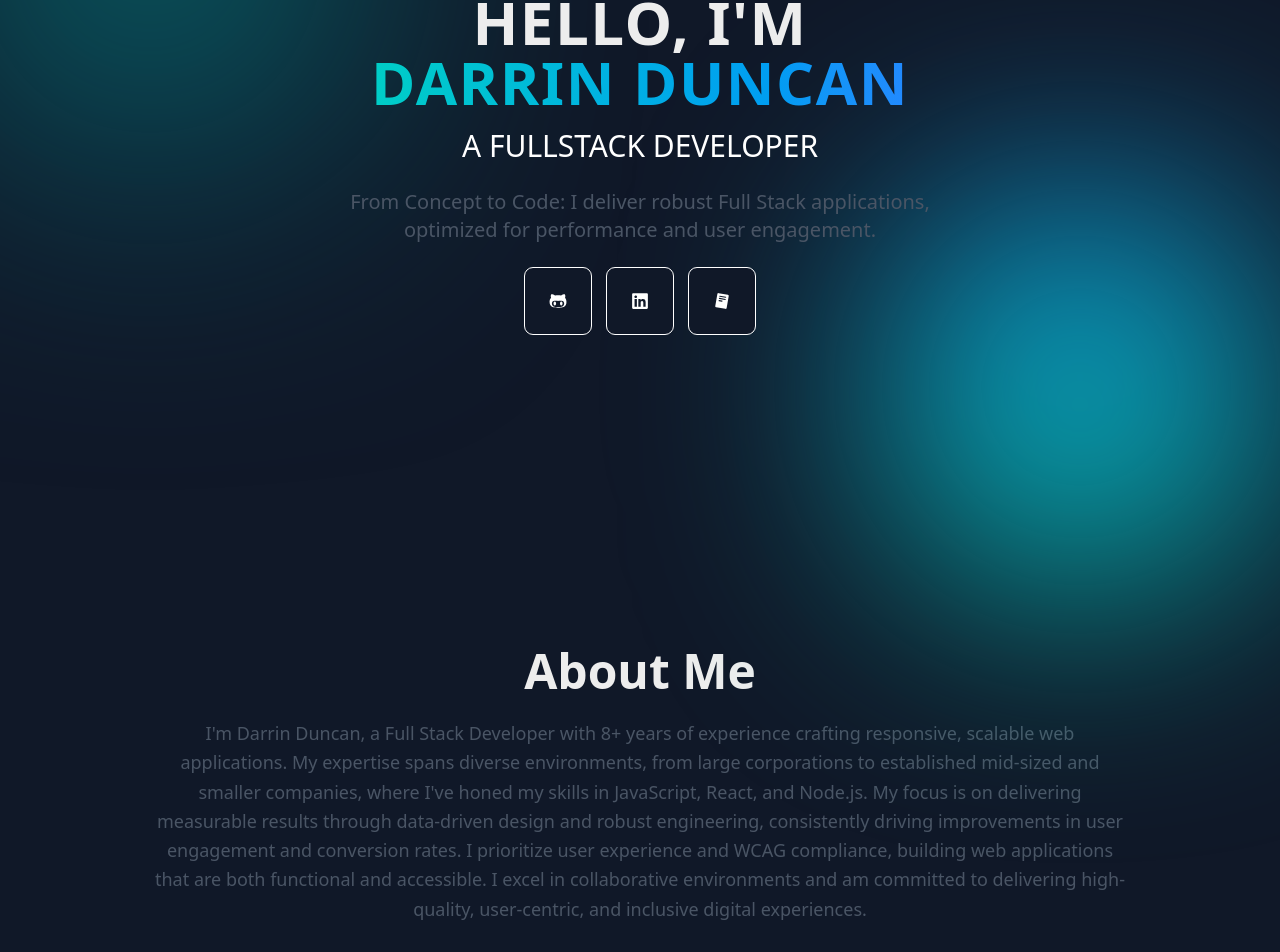
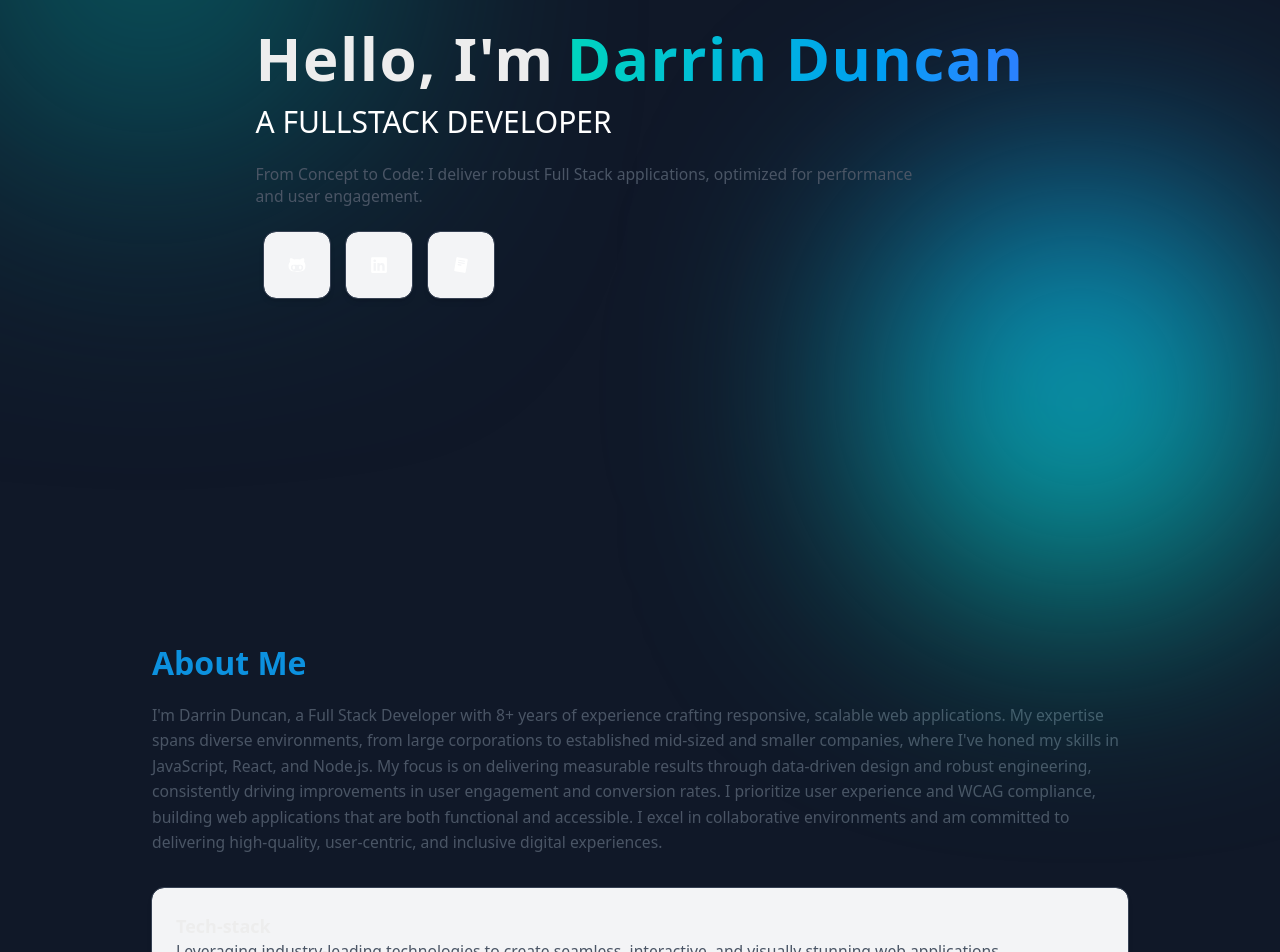
Before and after one commit to leviduncan/dd-folio, a Next.js app: page / in a window 1280 px wide. Shown: the part 233-1185 px from the top of the page. Built offline with nearby package versions, Linux system fonts and the light colour scheme.

Commit message:
CSS and JSX updates

```diff
--- a/app/globals.css
+++ b/app/globals.css
@@ -25,14 +25,39 @@ html {
 }
 
 body {
-  background: var(--background);
+  background: var(--background) ;
   color: var(--foreground);
   font-family: var(--font-sans), Arial, Helvetica, sans-serif;
 }
 
+/* body:before, .about:before, .contact:before, .projects:before {
+  content: "";
+  position: absolute;
+  top: 0;
+  left: 0;
+  bottom: 0;
+  right: 0;
+  width: 100%;
+  height: 100%;
+  opacity: .15;
+  background: url("/images/grid.svg") repeat;
+  z-index: -1;
+} */
 nav {
   z-index: 100;
 }
+
+h2 {
+  font-size: 2rem;
+  font-weight: 700;
+  color: var(--accent2)
+}
+
+p {
+  font-size: .98rem;
+  font-weight: 400;
+}
+
 .hero::before {
   content: "";
   position: absolute;
--- a/app/layout.js
+++ b/app/layout.js
@@ -23,7 +23,7 @@ export default function RootLayout({ children }) {
         <link rel="icon" href="/favicon.ico" />
       </head>
       <body
-        className={`${geistSans.variable} ${geistMono.variable} antialiased dark bk-slate-950`}
+        className={`${geistSans.variable} ${geistMono.variable} antialiased dark`}
       >
         {children}
       </body>
--- a/components/About.js
+++ b/components/About.js
@@ -30,11 +30,11 @@ export default function About() {
   return (
     <section
       id="about"
-      className="py-20 px-6 max-w-5xl mx-auto text-center"
+      className="py-20 px-6 max-w-5xl mx-auto about"
       style={{ opacity: isInView ? 1 : 0, transition: "opacity 1s ease" }}
     >
       <motion.h2
-        className="text-4xl md:text-5xl font-bold"
+        className="text-4xl md:text-5xl font-bold text-cyan-500"
         initial={{ opacity: 0, y: -20 }}
         animate={{ opacity: isInView ? 1 : 0, y: isInView ? 0 : -20 }}
         transition={{ duration: 0.8 }}
--- a/components/Contact.js
+++ b/components/Contact.js
@@ -41,7 +41,7 @@ export default function Contact() {
   return (
     <section
       id="contact"
-      className="py-20 px-6 max-w-5xl mx-auto text-center"
+      className="py-20 px-6 max-w-5xl mx-auto text-center contact"
       style={{ opacity: isInView ? 1 : 0, transition: "opacity 1s ease" }}
     >
       <motion.h2
@@ -102,7 +102,7 @@ export default function Contact() {
         </div>*/}
 
         {/* Contact Details */}
-        <div className="bg-gray-100 dark:bg-gray-800 p-6 rounded-lg shadow-md">
+        <div className="bg-gray-100 dark:bg-gray-800 p-6 rounded-xl shadow-md outline-1 outline-gray-700">
           <ul className="mt-4 text-gray-600 dark:text-gray-400 space-y-2">
             <li>Email: <a href="mailto:darrin@darrinduncan.com" className="text-teal-500 hover:text-teal-700">darrin@darrinduncan.com</a></li>
             <li>LinkedIn: <a href="https://www.linkedin.com/in/darrinduncan/" target="_blank" className="text-teal-500 hover:text-teal-700">https://www.linkedin.com/in/darrinduncan/</a></li>
--- a/components/ContactButton.js
+++ b/components/ContactButton.js
@@ -5,7 +5,7 @@ const ContactButton = ({ icon, linkUrl }) => {
         <>
             <motion.a
                 href={linkUrl} target="_blank" rel="noopener noreferrer"
-                className="mt-6 inline-block bg-gray-900 outline hover:bg-gray-600 text-white p-6 rounded-lg text-lg font-medium transition-all m-2"
+                className="mt-6 inline-block bg-gray-100 dark:bg-gray-800 hover:bg-gray-900 p-6 rounded-xl shadow-md outline-1 outline-gray-700 text-white text-lg font-medium transition-all m-2"
                 initial={{ opacity: 0, scale: 0.9 }}
                 animate={{ opacity: 1, scale: 1 }}
                 transition={{ duration: 0.5, delay: 0.9 }}
--- a/components/Hero.js
+++ b/components/Hero.js
@@ -8,31 +8,33 @@ import ContactButton from "./ContactButton";
 
 export default function Hero() {
     return (
-        <section className="h-screen flex flex-col justify-center items-center text-center px-6 hero">
-            <div className="glass p-6">
+        <section className="h-screen flex flex-col justify-center items-center hero">
+            <div className="glass p-3">
                 <motion.h1
                     className="text-5xl md:text-6xl font-bold tracking-wide"
                     initial={{ opacity: 0, y: -20 }}
                     animate={{ opacity: 1, y: 0 }}
                     transition={{ duration: 0.8 }}
                 >
-                    HELLO, I&apos;M
+                    <div className="flex flex-col md:flex-row gap-1 md:gap-3 ">
+                    <span>Hello, I&apos;m</span>
                     <span className="block text-transparent bg-clip-text bg-gradient-to-r from-teal-400 to-blue-500">
-                        DARRIN DUNCAN
+                        Darrin Duncan
                     </span>
+                    </div>
                 </motion.h1>
 
-                <motion.h2
-                    className="mt-4 text-xl md:text-3xl font-medium px-6 text-white"
+                <motion.h3
+                    className="mt-4 text-xl md:text-3xl font-medium text-white"
                     initial={{ opacity: 0, y: 20 }}
                     animate={{ opacity: 1, y: 0 }}
                     transition={{ duration: 0.8, delay: 0.3 }}
                 >
                     A FULLSTACK DEVELOPER
-                </motion.h2>
+                </motion.h3>
 
                 <motion.p
-                    className="mt-6 text-lg md:text-xl max-w-2xl text-gray-600 dark:text-gray-300 px-6"
+                    className="mt-6 text-md md:text-xl max-w-2xl text-gray-600 dark:text-gray-400"
                     initial={{ opacity: 0, y: 20 }}
                     animate={{ opacity: 1, y: 0 }}
                     transition={{ duration: 0.8, delay: 0.6 }}
@@ -40,7 +42,7 @@ export default function Hero() {
                     From Concept to Code: I deliver robust Full Stack applications, optimized for performance and user engagement.
                 </motion.p>
 
-                <div className="flex justify-center">
+                <div className="flex justify-start">
                     <ContactButton icon={<FaGithubAlt />} linkUrl={`https://github.com/leviduncan`} />
                     <ContactButton icon={<FaLinkedin />} linkUrl={`https://www.linkedin.com/in/darrinduncan/`} />
                     <ContactButton icon={<PiReadCvLogoFill />} linkUrl={`/resume.pdf`} />
--- a/components/ProjectCard.js
+++ b/components/ProjectCard.js
@@ -6,7 +6,7 @@ function ProjectCard({ idx, project }) {
         <>
             {/* Project Card */}
             <motion.div key={idx}
-                className="bg-gray-100 dark:bg-gray-800 p-0 rounded-lg shadow-md transition-transform duration-300 hover:scale-105 overflow-hidden"
+                className="bg-gray-100 dark:bg-gray-800 rounded-xl shadow-md outline-1 outline-gray-700 transition-transform duration-300 hover:scale-102 overflow-hidden"
                 whileHover={{ scale: 1.05 }}
                 initial={{ opacity: 0 }}
                 whileInView={{ opacity: 1 }}
--- a/components/Projects.js
+++ b/components/Projects.js
@@ -10,7 +10,7 @@ export default function Portfolio() {
       {/* Featured Work Section */}
       <section
         id="projects"
-        className="py-20 px-6 max-w-5xl mx-auto text-center"
+        className="py-20 px-6 max-w-5xl mx-auto text-center projects"
       >
         <motion.h2
           className="text-4xl md:text-5xl font-bold"
```
Also changed, not shown: public/images/grid.svg (added).
